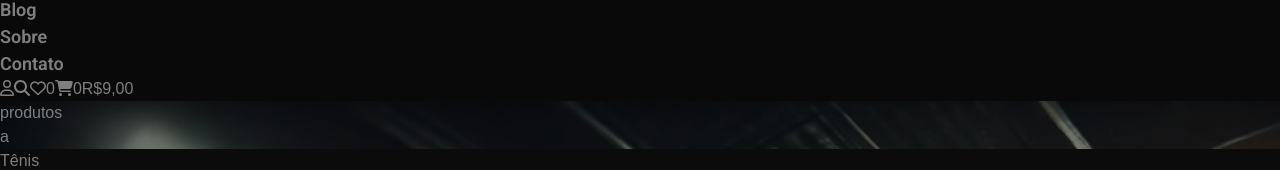
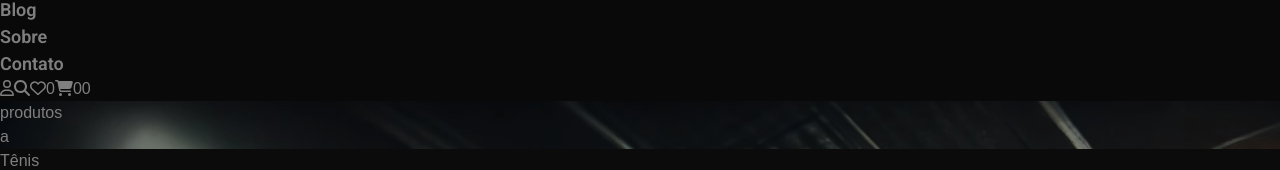
Before and after one commit to lucasnunesss/sp_commerce, a Next.js app in the folder client/: page /shop-all in a window 1280 px wide. Shown: the part 208-378 px from the top of the page. Built offline with nearby package versions, Linux system fonts and the light colour scheme; no server answers; the database is empty.

Commit message:
finish redux toolkit

```diff
--- a/client/src/components/Header.tsx
+++ b/client/src/components/Header.tsx
@@ -16,6 +16,7 @@ const Header = () => {
     const width = useWindowSize() || 1000
     const [clickMenu, setMenu] = useState(false);
     const cartQtd = useSelector((state: RootState) => state.cart.qtd)
+    const cartTotal = useSelector((state: RootState) => state.cart.total)
     const [clickCart, setCart] = useState(false)
   return (
     <>
@@ -63,7 +64,7 @@ const Header = () => {
       <a href="#" onClick={() => setCart(!clickCart)} >
         <FontAwesomeIcon className='text-white w-5 h-5' icon={faCartShopping} />
         <span className='absolute top-[-5px] right-[-10px] bg-red-600 text-white rounded-[50%] text-[12px] py-[2px] px-[6px]'>{cartQtd}</span>
-        <span className='hidden md:block md:absolute mr-[5px] text-[14px]'>R$9,00</span>
+        <span className='hidden md:block md:absolute mr-[5px] text-[14px]'>{cartTotal}</span>
       </a>
       </div>
     </header>
--- a/client/src/components/SideCart.tsx
+++ b/client/src/components/SideCart.tsx
@@ -19,7 +19,7 @@ const SideCart = ({setCard}: Card) => {
     dispatch(subtractProduct({...data}))
   }
 
-  const addItem = (data) => {
+  const addItem = (data: Product) => {
     dispatch(addProduct({...data, price: data.price}))
   }
   return (
--- a/client/src/slice.tsx
+++ b/client/src/slice.tsx
@@ -44,6 +44,7 @@ const cartSlice = createSlice({
           exidtingProduct.qtd--;
           state.total -= action.payload.price
         }
+      state.qtd--
 
       }
     }
```
